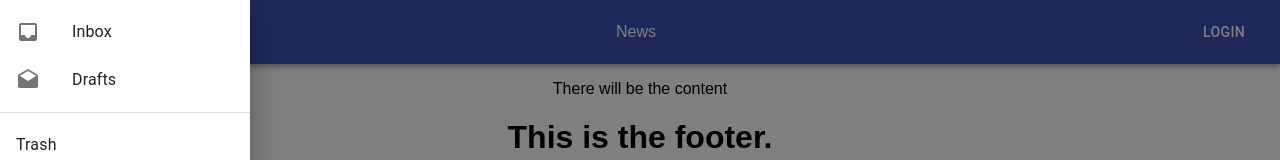
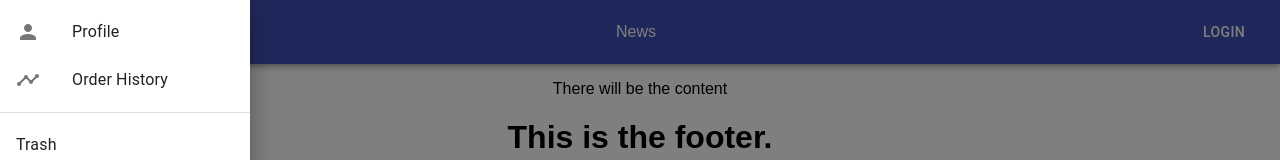
Before and after one commit to leadingmind/FoodCart, a React (Create React App) app: page / in a window 1280 px wide. Both pictures are taken after a click on the button "Menu". Shown: the top 160 px of the page. Built offline with nearby package versions, Linux system fonts and the light colour scheme.

Commit message:
Update navlist.js

```diff
--- a/src/components/navlist.js
+++ b/src/components/navlist.js
@@ -6,9 +6,8 @@ import ListItem from '@material-ui/core/ListItem';
 import ListItemIcon from '@material-ui/core/ListItemIcon';
 import ListItemText from '@material-ui/core/ListItemText';
 import Divider from '@material-ui/core/Divider';
-import InboxIcon from '@material-ui/icons/Inbox';
-import DraftsIcon from '@material-ui/icons/Drafts';
-
+import PersonIcon from '@material-ui/icons/Person';
+import TimelineIcon from '@material-ui/icons/Timeline';
 
 const styles = theme => ({
   root: {
@@ -25,15 +24,15 @@ function Navlist(props) {
       <List component="nav">
         <ListItem button>
           <ListItemIcon>
-            <InboxIcon />
+            <PersonIcon />
           </ListItemIcon>
-          <ListItemText primary="Inbox" />
+          <ListItemText primary="Profile" />
         </ListItem>
         <ListItem button>
           <ListItemIcon>
-            <DraftsIcon />
+            <TimelineIcon />
           </ListItemIcon>
-          <ListItemText primary="Drafts" />
+          <ListItemText primary="Order History" />
         </ListItem>
       </List>
       <Divider />
```
